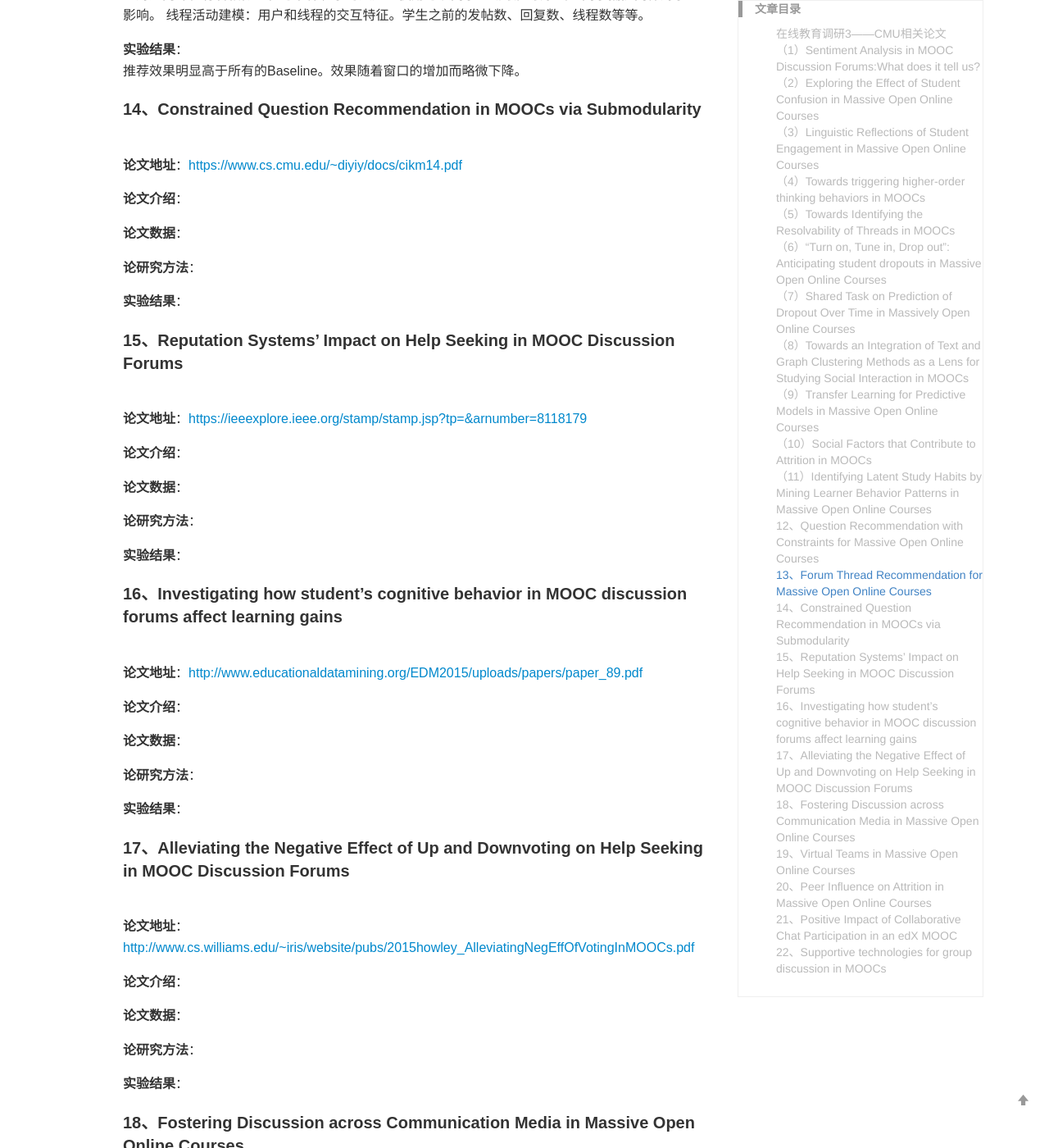
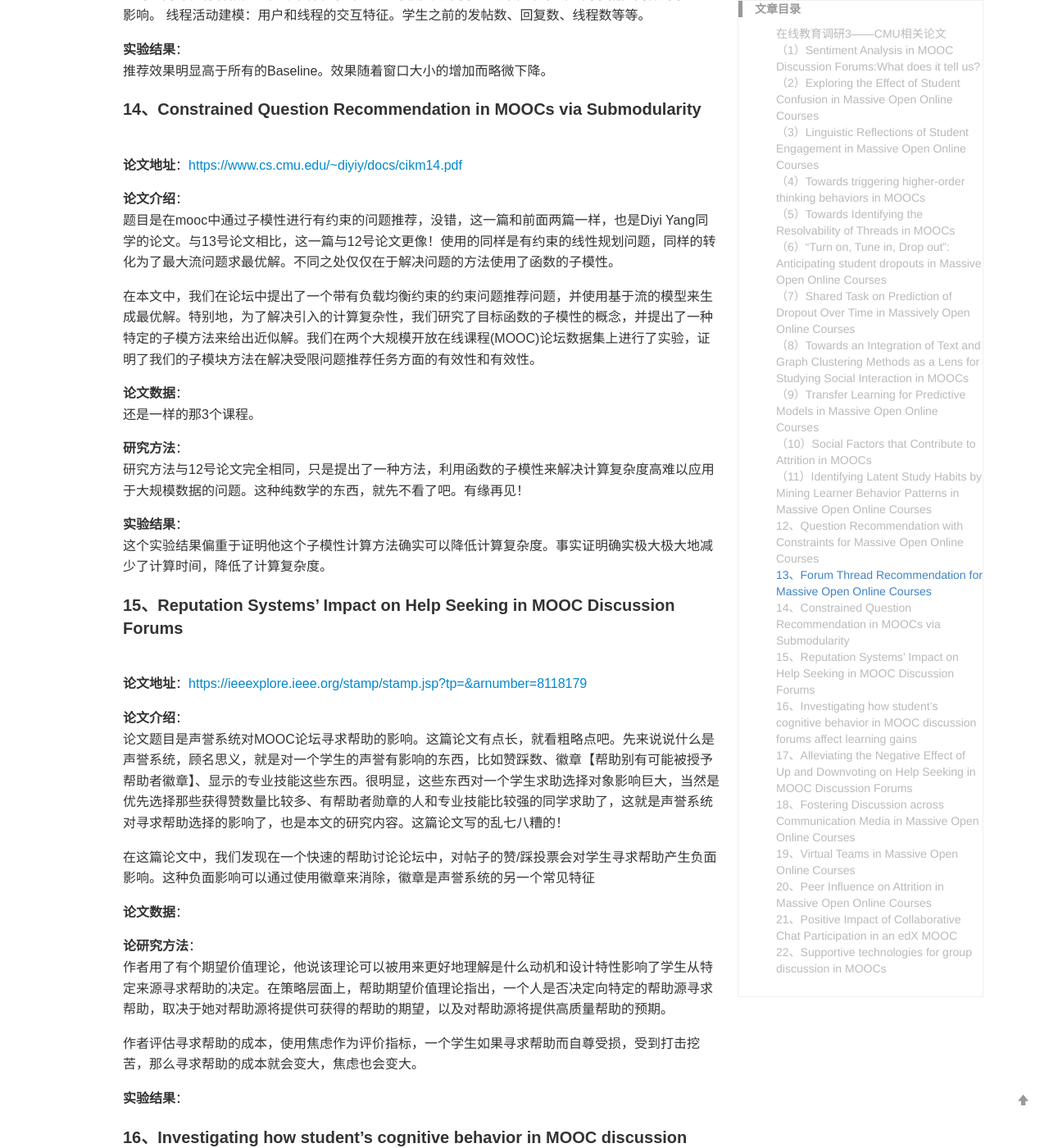
Before and after one commit to yuanmingchen/yuanmingchen.github.io, a Jekyll site: the page built from _posts/2019-05-20-mooc-survey3.md, in a window 1280 px wide and 1400 px high, scrolled down 20685 px. Shown: the whole window at 82% size. Built offline with Jekyll 4.4.1, drawn with Linux system fonts in a browser that asks for light colours; formulas are drawn with MathJax 3; comment, search, counter and statistics services are not loaded; some of the changed text lies outside the part shown.

Commit message:
Updates _posts/2019-05-20-mooc-survey3.md
Auto commit by GitBook Editor

```diff
--- a/_posts/2019-05-20-mooc-survey3.md
+++ b/_posts/2019-05-20-mooc-survey3.md
@@ -504,36 +504,42 @@ Python编程课程论坛，将论坛集限制为集中于讨论课程内容的
 线程活动建模：用户和线程的交互特征。学生之前的发帖数、回复数、线程数等等。
 
 **实验结果**：
-推荐效果明显高于所有的Baseline。效果随着窗口的增加而略微下降。
+推荐效果明显高于所有的Baseline。效果随着窗口大小的增加而略微下降。
 
 #### 14、Constrained Question Recommendation in MOOCs via Submodularity
 **论文地址**：<https://www.cs.cmu.edu/~diyiy/docs/cikm14.pdf>
 
 
 **论文介绍**：
+题目是在mooc中通过子模性进行有约束的问题推荐，没错，这一篇和前面两篇一样，也是Diyi Yang同学的论文。与13号论文相比，这一篇与12号论文更像！使用的同样是有约束的线性规划问题，同样的转化为了最大流问题求最优解。不同之处仅仅在于解决问题的方法使用了函数的子模性。
 
+在本文中，我们在论坛中提出了一个带有负载均衡约束的约束问题推荐问题，并使用基于流的模型来生成最优解。特别地，为了解决引入的计算复杂性，我们研究了目标函数的子模性的概念，并提出了一种特定的子模方法来给出近似解。我们在两个大规模开放在线课程(MOOC)论坛数据集上进行了实验，证明了我们的子模块方法在解决受限问题推荐任务方面的有效性和有效性。
 
 **论文数据**：
+还是一样的那3个课程。
 
-
-**论研究方法**：
-
+**研究方法**：
+研究方法与12号论文完全相同，只是提出了一种方法，利用函数的子模性来解决计算复杂度高难以应用于大规模数据的问题。这种纯数学的东西，就先不看了吧。有缘再见！
 
 **实验结果**：
-
+这个实验结果偏重于证明他这个子模性计算方法确实可以降低计算复杂度。事实证明确实极大极大地减少了计算时间，降低了计算复杂度。
 
 #### 15、Reputation Systems’ Impact on Help Seeking in MOOC Discussion Forums
 **论文地址**：<https://ieeexplore.ieee.org/stamp/stamp.jsp?tp=&arnumber=8118179>
 
 
 **论文介绍**：
+论文题目是声誉系统对MOOC论坛寻求帮助的影响。这篇论文有点长，就看粗略点吧。先来说说什么是声誉系统，顾名思义，就是对一个学生的声誉有影响的东西，比如赞踩数、徽章【帮助别有可能被授予帮助者徽章】、显示的专业技能这些东西。很明显，这些东西对一个学生求助选择对象影响巨大，当然是优先选择那些获得赞数量比较多、有帮助者勋章的人和专业技能比较强的同学求助了，这就是声誉系统对寻求帮助选择的影响了，也是本文的研究内容。这篇论文写的乱七八糟的！
 
+在这篇论文中，我们发现在一个快速的帮助讨论论坛中，对帖子的赞/踩投票会对学生寻求帮助产生负面影响。这种负面影响可以通过使用徽章来消除，徽章是声誉系统的另一个常见特征
 
 **论文数据**：
 
 
 **论研究方法**：
+作者用了有个期望价值理论，他说该理论可以被用来更好地理解是什么动机和设计特性影响了学生从特定来源寻求帮助的决定。在策略层面上，帮助期望价值理论指出，一个人是否决定向特定的帮助源寻求帮助，取决于她对帮助源将提供可获得的帮助的期望，以及对帮助源将提供高质量帮助的预期。
 
+作者评估寻求帮助的成本，使用焦虑作为评价指标，一个学生如果寻求帮助而自尊受损，受到打击挖苦，那么寻求帮助的成本就会变大，焦虑也会变大。
 
 **实验结果**：
 
```
Also changed, not shown: other parts of _posts/2019-05-20-mooc-survey3.md (+9 -9 lines).
